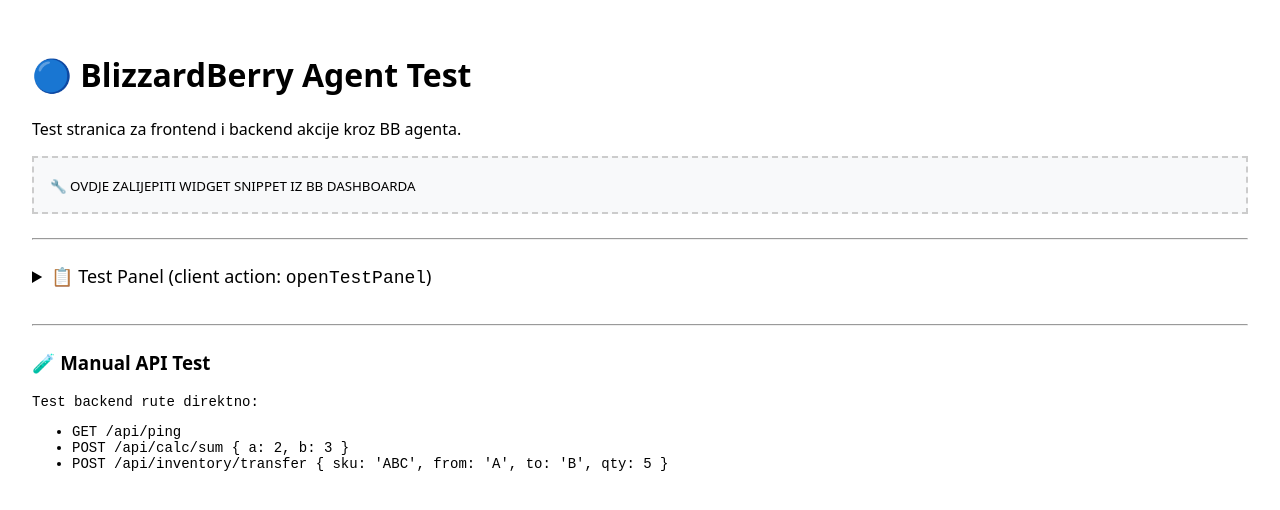
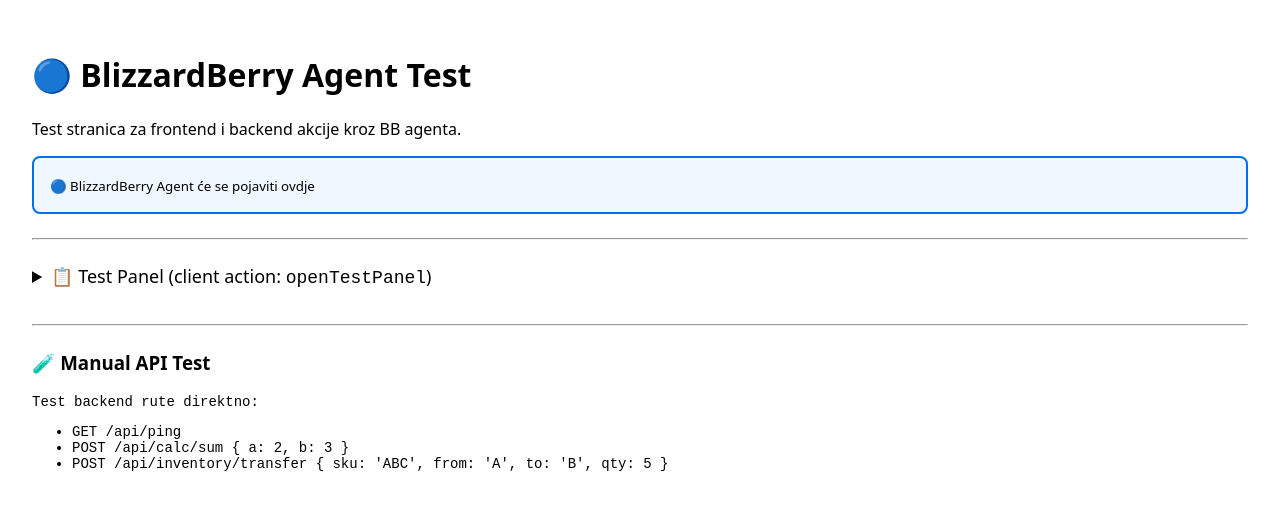
Before and after one commit to CodeAndCoffeeGuy/bb-agent-test, a Next.js app: page /agent-test in a window 1280 px wide. Shown: the top 510 px of the page. Built offline with nearby package versions, Linux system fonts and the light colour scheme.

Commit message:
Add BlizzardBerry agent widget to test page

```diff
--- a/pages/agent-test.js
+++ b/pages/agent-test.js
@@ -1,4 +1,5 @@
 import { useEffect, useState } from 'react';
+import Script from 'next/script';
 
 export default function AgentTest() {
   const [open, setOpen] = useState(false);
@@ -34,14 +35,22 @@ export default function AgentTest() {
       <h1>🔵 BlizzardBerry Agent Test</h1>
       <p>Test stranica za frontend i backend akcije kroz BB agenta.</p>
 
-      {/* Widget će biti embedan ovdje - zalijepiti iz BB dashboarda */}
+      {/* BlizzardBerry Agent Widget */}
+      <Script
+        id="blizzardberry-agent"
+        src="https://blizzardberry.com/agent/agent.js"
+        strategy="afterInteractive"
+        data-agent-id="2db456e4-3137-4fa8-9824-462b301b8729"
+      />
+
       <div style={{
-        border: '2px dashed #ccc',
+        border: '2px solid #0070f3',
         padding: 16,
         margin: '16px 0',
-        background: '#f8f9fa'
+        background: '#f0f8ff',
+        borderRadius: 8
       }}>
-        <small>🔧 OVDJE ZALIJEPITI WIDGET SNIPPET IZ BB DASHBOARDA</small>
+        <small>🔵 BlizzardBerry Agent će se pojaviti ovdje</small>
       </div>
 
       <hr style={{ margin: '24px 0' }} />
```
